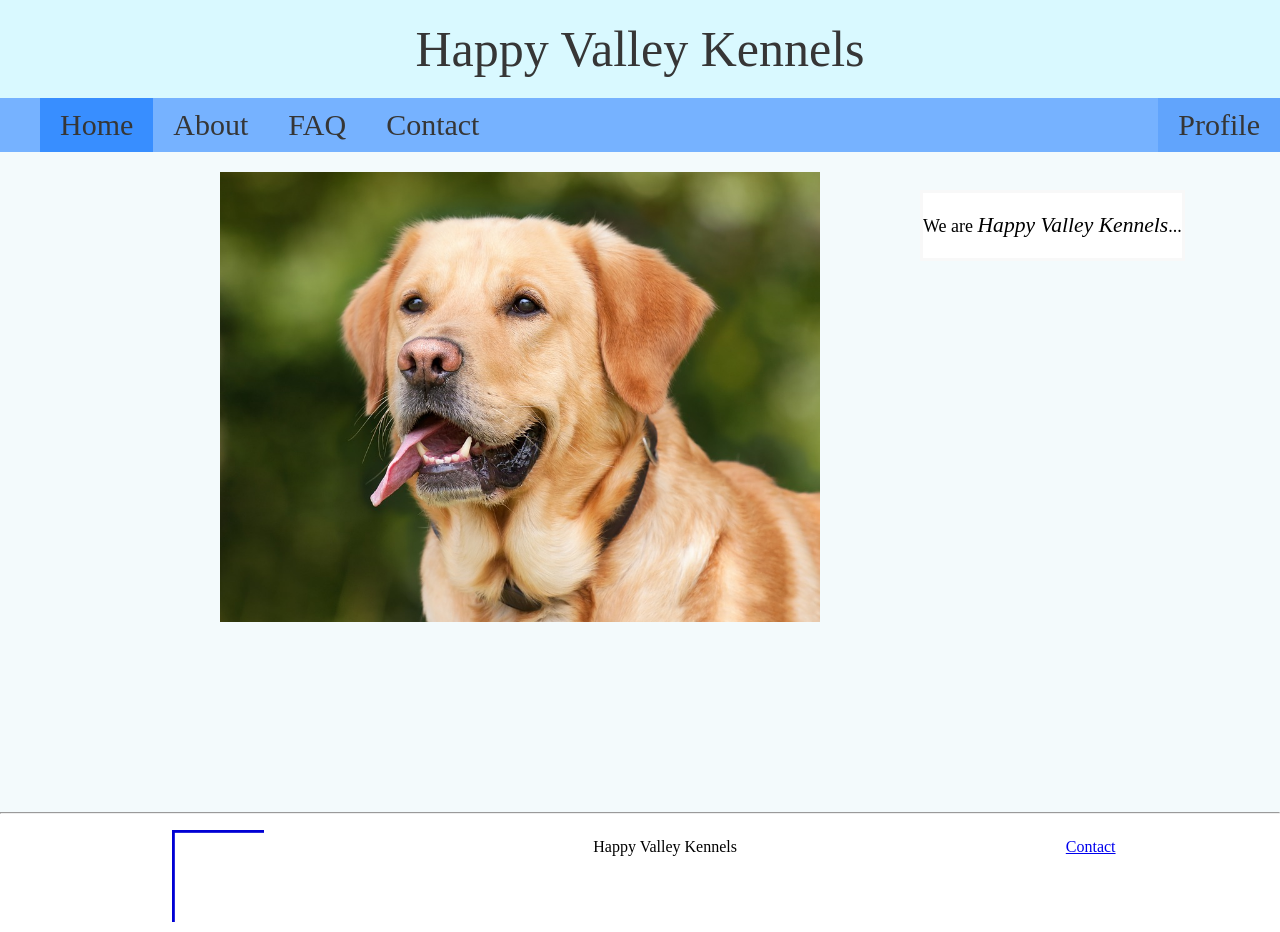
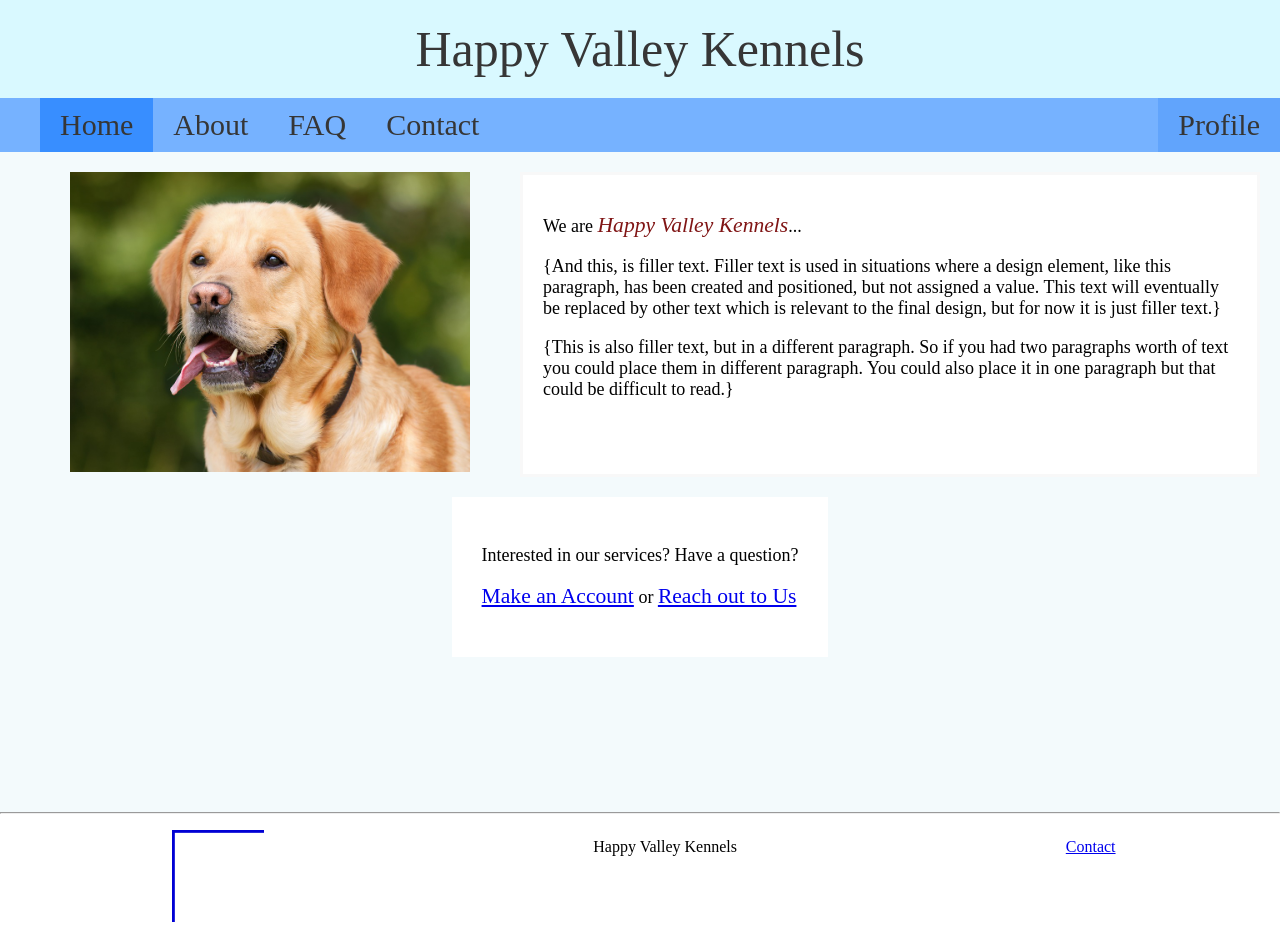
Before and after one commit to Nawtic/HappyValleyKennels, a PHP site: page /Home in a window 1280 px wide. Run offline with PHP 8.4, Linux system fonts and the light colour scheme.

Commit message:
Add more content to home page

```diff
--- a/Home/Home.css
+++ b/Home/Home.css
@@ -13,22 +13,45 @@
 }
 
 #Home_Image_1 {
-    margin-left: 200px;
+    margin-left: 10%;
     margin-right: 100px;
-    width: 600px;
+    width: 400px;
 }
 
-#row-1 p {
+#Intro_Text_Box {
     background-color: rgb(255, 255, 255);
 
     border-style: solid;
     border-color: rgb(248, 248, 248);
 
-    padding-top: 20px;
-    padding-bottom: 20px;
+    padding: 20px;
+
+
 }
 
 #Happy_Valley_Emphasized {
     font-style: italic;
     font-size: larger;
+
+    color: rgb(128, 21, 21);
 }
+
+#row-2 {
+    display: flex;
+    flex-direction: row;
+    justify-content: center;
+
+    padding: 10px;
+
+    font-size: large;
+}
+
+#row-2 div {
+    background-color: rgb(255, 255, 255);
+
+    padding: 30px;
+}
+
+#row-2 div a {
+    font-size: larger;
+}
--- a/Home/index.html
+++ b/Home/index.html
@@ -27,8 +27,18 @@
                     <img id="Home_Image_1" src="../assets/images/labrador-retriever-1210559_960_720.jpg">
                     <!-- Note: Add image credit: "https://pixabay.com/photos/labrador-retriever-dog-pet-1210559/" -->
                 </div>
+                <div id="Intro_Text_Box">
+                    <!-- Note: Replace filler text during project -->
+                    <p>We are <span id="Happy_Valley_Emphasized">Happy Valley Kennels</span>...</p>
+                    <p>{And this, is filler text. Filler text is used in situations where a design element, like this paragraph, has been created and positioned, but not assigned a value. This text will eventually be replaced by other text which is relevant to the final design, but for now it is just filler text.}</p>
+                    <p>{This is also filler text, but in a different paragraph. So if you had two paragraphs worth of text you could place them in different paragraph. You could also place it in one paragraph but that could be difficult to read.}</p>
+                </div>
+            </div>
+
+            <div id="row-2">
                 <div>
-                    <p>We are <span id="Happy_Valley_Emphasized">Happy Valley Kennels</span>...</p>
+                    <p>Interested in our services? Have a question?</p>
+                    <p><a href="../Profile/">Make an Account</a> or <a href="../Contact">Reach out to Us</a></p>
                 </div>
             </div>
         </div>
```
